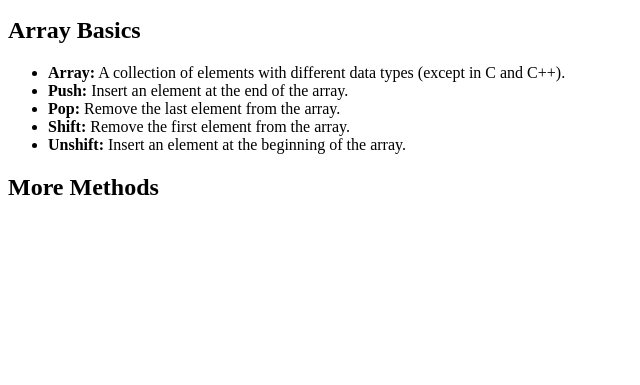
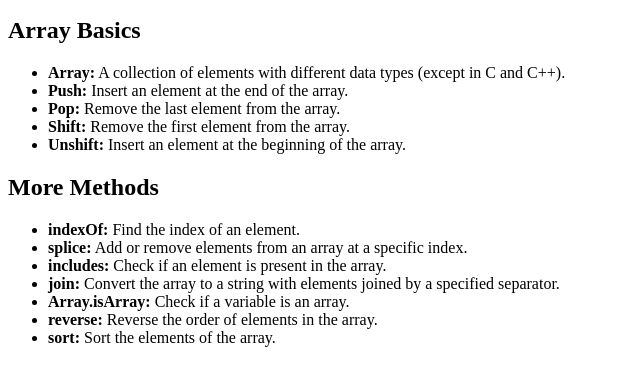
Before and after one commit to VasundharaShivankar/icp-7-assignment-33, a plain HTML site: page index.html in a window 1280 px wide. Shown: the part 101-486 px from the top of the page, without its empty margins (0-640 px from the left). Drawn offline with Linux system fonts and the light colour scheme.

Commit message:
more methods

```diff
--- a/index.html
+++ b/index.html
@@ -16,8 +16,18 @@
         <li><strong>Shift:</strong> Remove the first element from the array.</li>
         <li><strong>Unshift:</strong> Insert an element at the beginning of the array.</li>
     </ul>
+
     <h2>More Methods</h2>
 
+    <ul>
+        <li><strong>indexOf:</strong> Find the index of an element.</li>
+        <li><strong>splice:</strong> Add or remove elements from an array at a specific index.</li>
+        <li><strong>includes:</strong> Check if an element is present in the array.</li>
+        <li><strong>join:</strong> Convert the array to a string with elements joined by a specified separator.</li>
+        <li><strong>Array.isArray:</strong> Check if a variable is an array.</li>
+        <li><strong>reverse:</strong> Reverse the order of elements in the array.</li>
+        <li><strong>sort:</strong> Sort the elements of the array.</li>
+    </ul>
 
     <script>
         const fruits = ["Apple", "Banana", "Carrot"];
```
